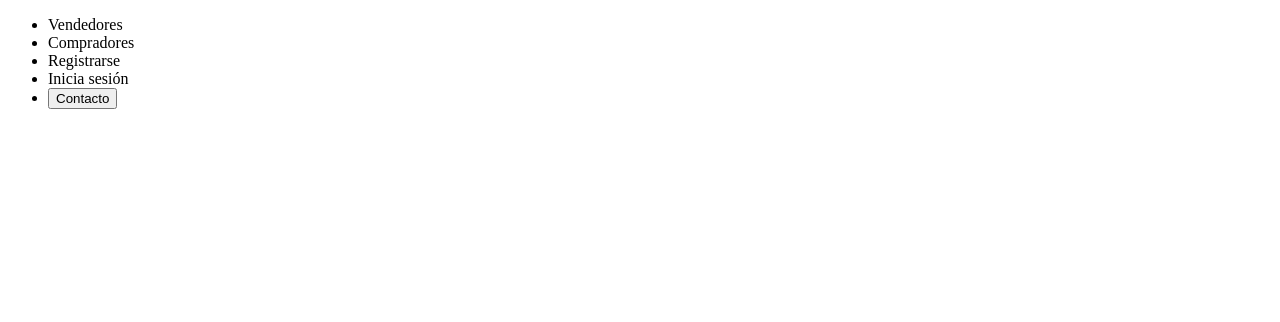
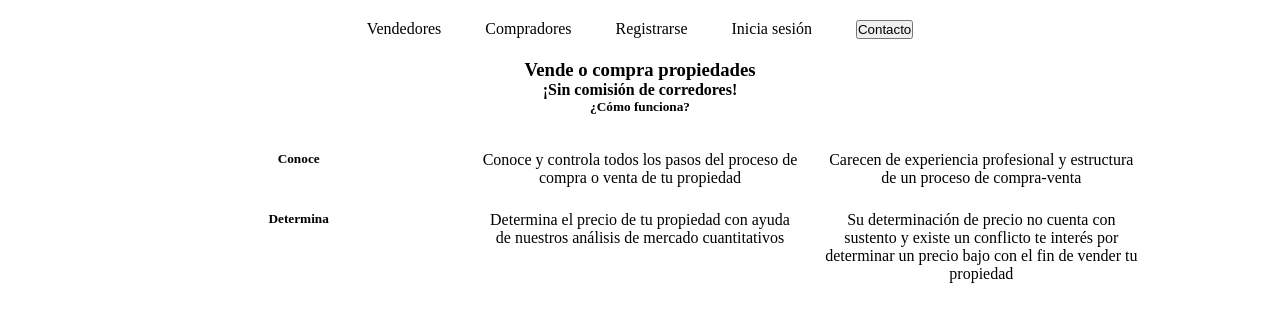
Before and after one commit to gabyLuTrejo/blick-getmore, a plain HTML site: page index.html in a window 1280 px wide. Drawn offline with Linux system fonts and the light colour scheme.

Commit message:
Sections city and info

```diff
--- a/css/grid.css
+++ b/css/grid.css
@@ -5,7 +5,7 @@
   text-align: center;
 }
 .container {
-  width: 100%;
+  width: 80%;
   max-width: 1200px;
   margin: 0 auto;
 }
--- a/css/main.css
+++ b/css/main.css
@@ -5,3 +5,9 @@ Button: #f7971c;
 Square text: #9b9b9b;
 Footer Color text: #d8d8d8;
 */
+
+li {
+  display: inline-block;
+  padding: 20px;
+  list-style: none;
+}
--- a/index.html
+++ b/index.html
@@ -3,7 +3,8 @@
   <head>
     <meta charset="utf-8">
     <title>Blick</title>
-    <link rel="stylesheet" href="/css/main.css">
+    <link rel="stylesheet" href="css/main.css">
+    <link rel="stylesheet" href="css/grid.css">
   </head>
   <body>
     <header>
@@ -17,6 +18,49 @@
         </ul>
       </nav>
     </header>
+    <section>
+      <div id="city">
+        <h3 class="white-text">Vende o compra propiedades</h3>
+        <h4 class="white-text">¡Sin comisión de corredores!</h4>
+      </div>
+      <div id="info" class="container">
+        <h5 class="center">¿Cómo funciona?</h5>
+        <div class="row">
+          <!-- <div class="col-4"></div> -->
+          <div class="offset-4 col-4"></div>
+          <div class="col-4"></div>
+        </div>
+        <div class="row">
+          <div class="col-4">
+            <h5>Conoce</h5>
+          </div>
+          <div class="col-4">
+            <p class="orange-text">Conoce y controla todos los pasos del proceso
+               de compra o venta de tu propiedad </p>
+          </div>
+          <div class="col-4">
+            <p class="gray-text">Carecen de experiencia profesional y estructura
+               de un proceso de compra-venta</p>
+          </div>
+        </div>
+        <div class="row">
+          <div class="col-4">
+            <h5>Determina</h5>
+          </div>
+          <div class="col-4">
+            <p class="orange-text">Determina el precio de tu propiedad con ayuda
+               de nuestros análisis de mercado cuantitativos</p>
+          </div>
+          <div class="col-4">
+            <p class="gray-text">Su determinación de precio no cuenta con sustento
+               y existe un conflicto te interés por determinar un precio bajo con
+                el fin de vender tu propiedad</p>
+          </div>
+        </div>
+      </div>
+      <div id="register"></div>
+    </section>
+    <footer></footer>
 
 
   <script type="text/javascript" src="js/logic.js"></script>
```
